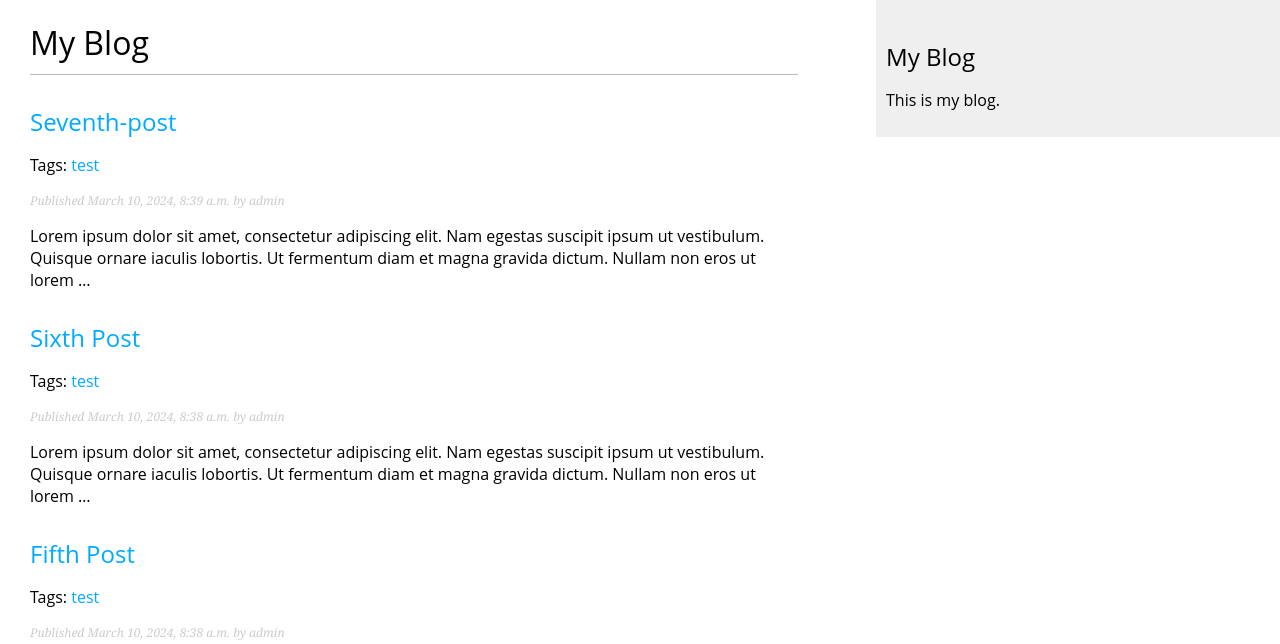
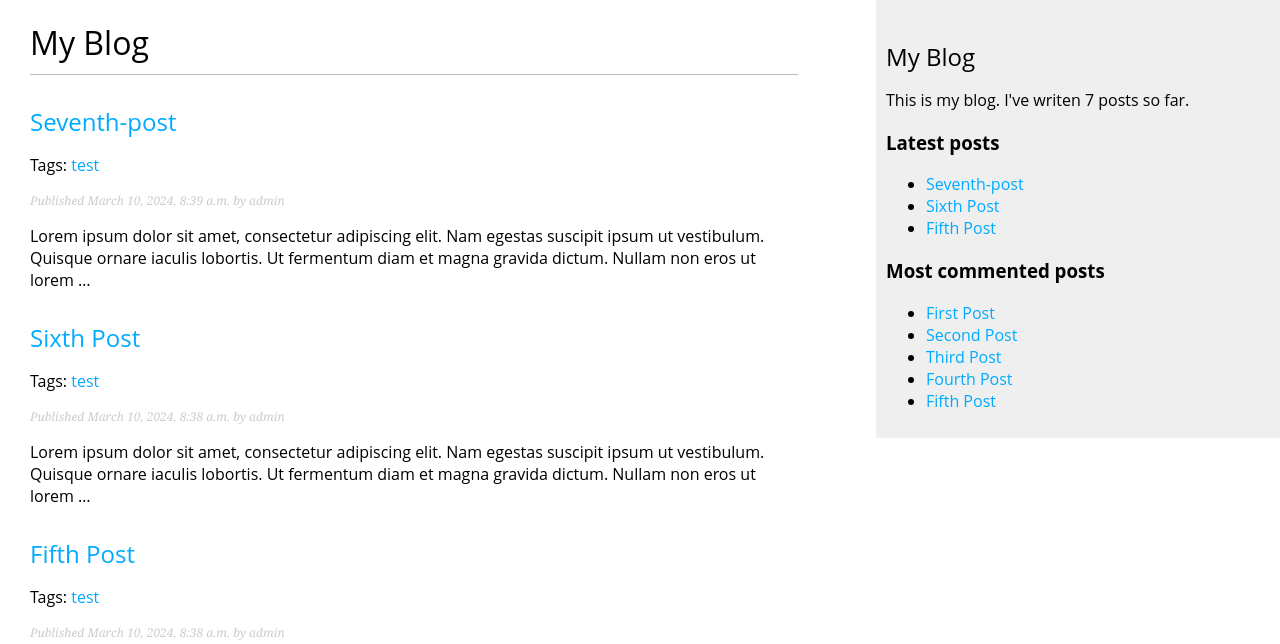
Before and after one commit to thooriqnurali/blog, a Django app: page /blog/ in a window 1280 px wide. Shown: the top 644 px of the page. Run offline with Django 4.2, Linux system fonts and the light colour scheme; data comes from the database, SQL or seed files in the repository; both versions use the stored data as it was after the commit; parts of the project's set-up code (start-up, migrations or seed data) failed here and were passed over.

Commit message:
add latest and most commented posts feature

```diff
--- a/blog/templates/blog/base.html
+++ b/blog/templates/blog/base.html
@@ -1,3 +1,4 @@
+{% load blog_tags %}
 {% load static %}
 
 <!DOCTYPE html>
@@ -14,7 +15,21 @@
     </div>
     <div id="sidebar">
         <h2>My Blog</h2>
-        <p>This is my blog.</p>
+        <p>
+            This is my blog.
+            I've writen {% total_posts %} posts so far.
+        </p>
+        <h3>Latest posts</h3>
+        {% show_latest_posts 3 %}
+        <h3>Most commented posts</h3>
+        {% get_most_commented_posts as most_commented_posts %}
+        <ul>
+            {% for post in most_commented_posts %}
+                <li>
+                    <a href="{{ post.get_absolute_url }}">{{ post.title }}</a>
+                </li>
+            {% endfor %}
+        </ul>
     </div>
 </body>
 </html>
--- /dev/null
+++ b/blog/templates/blog/post/latest_posts.html
@@ -0,0 +1,7 @@
+<ul>
+    {% for post in latest_posts %}
+        <li>
+            <a href="{{ post.get_absolute_url }}">{{ post.title }}</a>
+        </li>
+    {% endfor %}
+</ul>
--- /dev/null
+++ b/blog/templatetags/blog_tags.py
@@ -0,0 +1,20 @@
+from django import template
+from ..models import Post
+from django.db.models import Count
+
+register = template.Library()
+
+@register.simple_tag
+def total_posts():
+    return Post.published.count()
+
+@register.inclusion_tag('blog/post/latest_posts.html')
+def show_latest_posts(count=5):
+    latest_posts = Post.published.order_by('-publish')[:count]
+    return {'latest_posts': latest_posts}
+
+@register.simple_tag
+def get_most_commented_posts(count=5):
+    return Post.published.annotate(
+        total_comments=Count('comments')
+    ).order_by('-total_comments')[:count]
--- a/blog/views.py
+++ b/blog/views.py
@@ -5,7 +5,7 @@ from .forms import EmailPostForm, CommentForm
 from django.core.mail import send_mail
 from django.views.decorators.http import require_POST
 from taggit.models import Tag
-
+from django.db.models import Count
 
 
 def post_list(request, tag_slug=None):
@@ -44,11 +44,20 @@ def post_detail(request, year, month, day, post):
     # Form for users to comment
     form = CommentForm()
 
+    # List of similar posts
+    post_tags_ids = post.tags.values_list('id', flat=True)
+    similar_posts = Post.published.filter(tags__in=post_tags_ids)\
+        .exclude(id=post.id)
+    similar_posts = similar_posts.annotate(same_tags=Count('tags'))\
+        .order_by('-same_tags','-publish')[:4]
+
+
     return render(request,
                   'blog/post/detail.html',
                   {'post': post,
                    'comments': comments,
-                   'form': form})
+                   'form': form,
+                   'similar_posts': similar_posts})
 
 def post_share(request, post_id):
     # Retrieve post by id
```
Also changed, not shown: blog/templates/blog/post/detail.html (+10 -0 lines), db.sqlite3.
